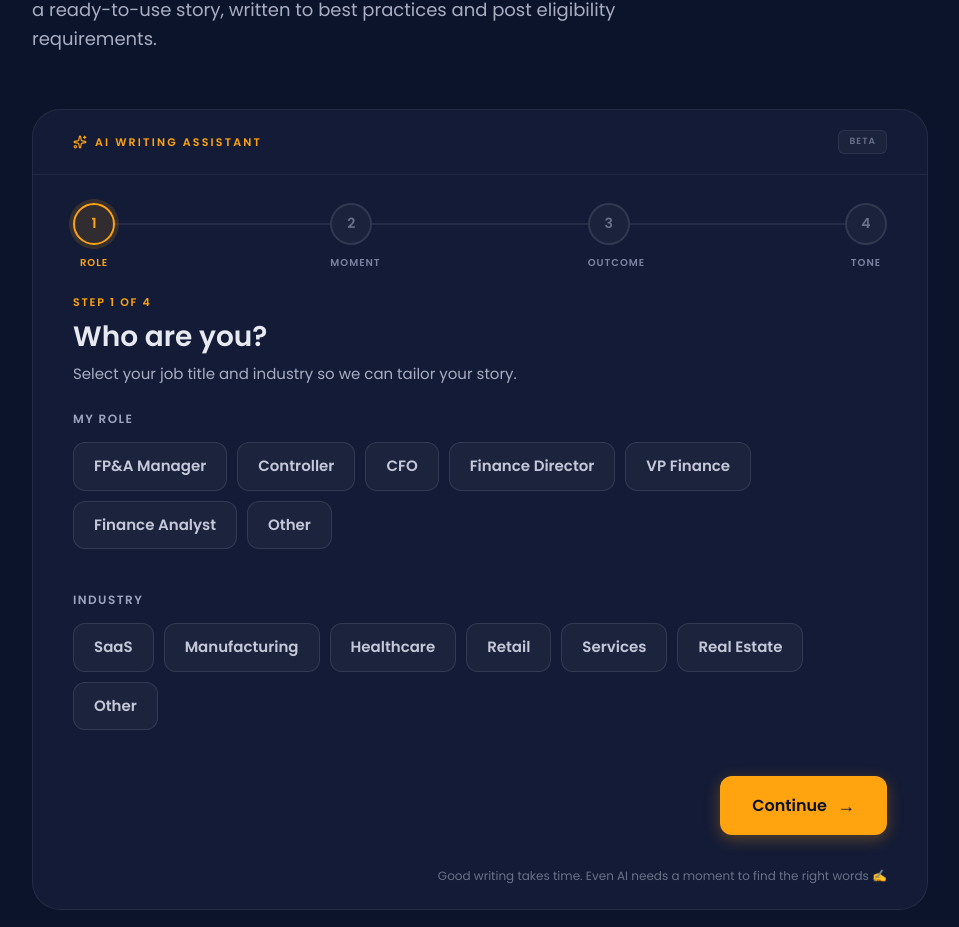
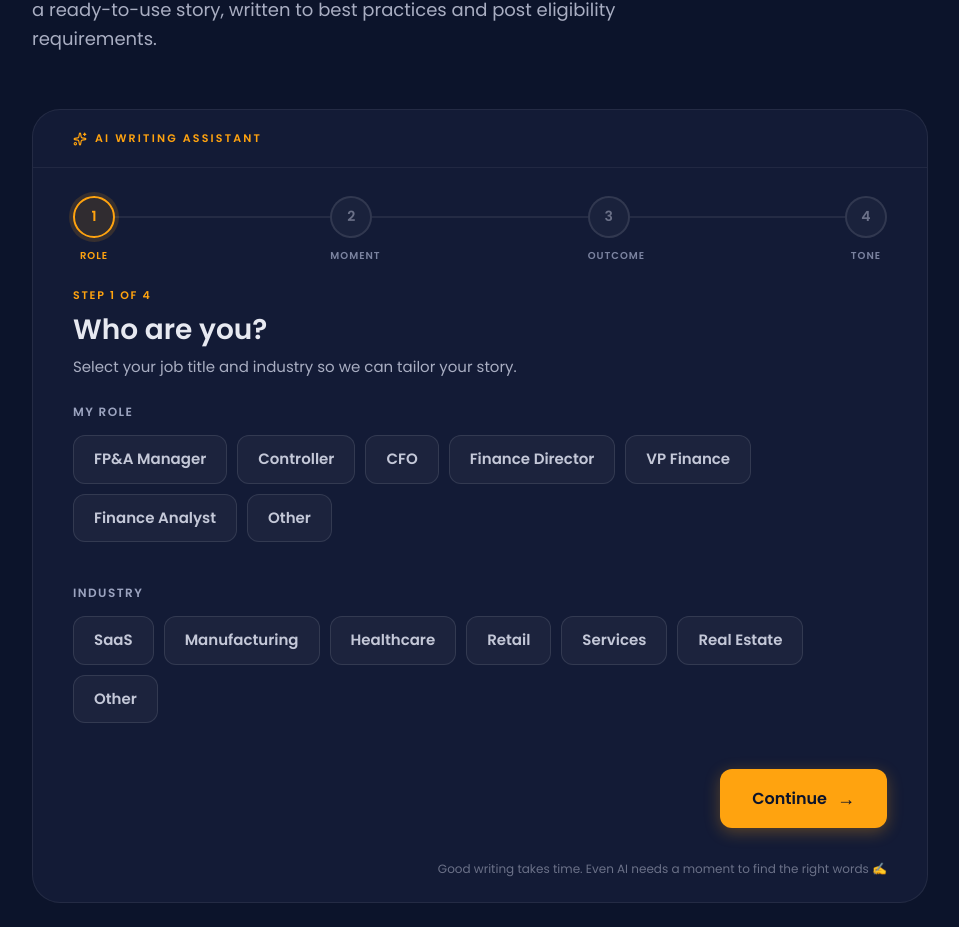
Before and after one commit to emydatarails/DatarailsAdvocacy, a React (Vite) app: page / in a window 1280 px wide. Shown: the part 1639-2566 px from the top of the page, without its empty margins (160-1119 px from the left). Built offline with nearby package versions, Linux system fonts and the light colour scheme.

Commit message:
Remove beta badge from post compositor header

```diff
--- a/src/App.tsx
+++ b/src/App.tsx
@@ -953,9 +953,6 @@ function AIAssistant() {
       <div style={{ padding: '20px clamp(20px, 5vw, 40px)', borderBottom: '1px solid rgba(255,255,255,0.06)', display: 'flex', alignItems: 'center', justifyContent: 'space-between' }}>
         <span style={{ fontSize: 11, fontWeight: 700, letterSpacing: '0.2em', textTransform: 'uppercase', color: '#FFA30F', display: 'flex', alignItems: 'center', gap: 8 }}>
           <Sparkles size={14} /> AI Writing Assistant
-        </span>
-        <span style={{ fontSize: 9, fontWeight: 900, letterSpacing: '0.12em', textTransform: 'uppercase', color: '#6B7188', background: 'rgba(255,255,255,0.04)', border: '1px solid rgba(255,255,255,0.07)', padding: '4px 10px', borderRadius: 6 }}>
-          Beta
         </span>
       </div>
 
```
